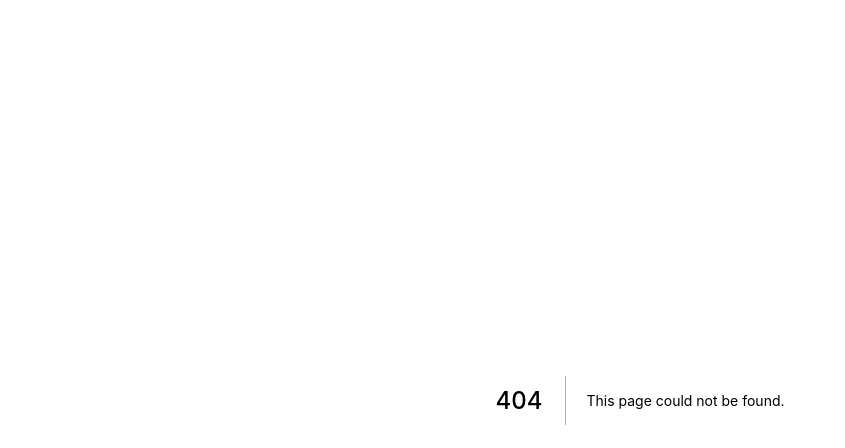
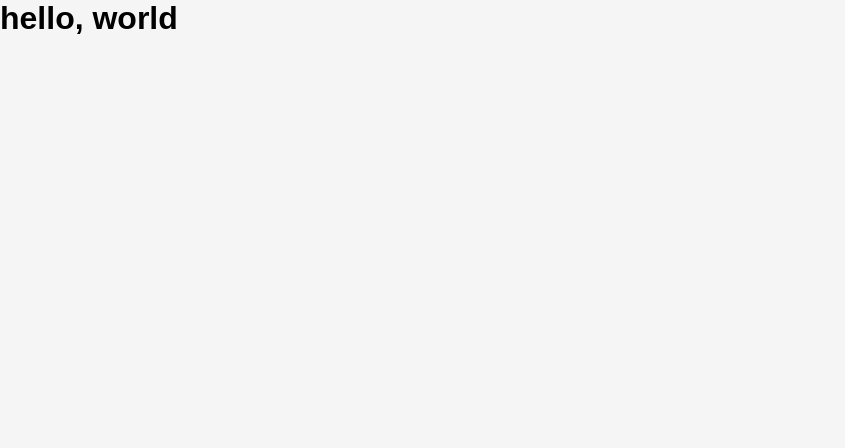
Before and after one commit to szatolokinweb/games, a Next.js app: page /game/1 in a window 1280 px wide. Before the commit this address had no page. Shown: the top 448 px of the page, without its empty margins (0-845 px from the left). Built offline with nearby package versions, Linux system fonts and the light colour scheme.

Commit message:
Add game page

```diff
--- /dev/null
+++ b/pages/game/[slug].tsx
@@ -0,0 +1,7 @@
+import { NextPage } from "next";
+
+const Game: NextPage = () => {
+  return <h1>hello, world</h1>;
+};
+
+export default Game;
```
